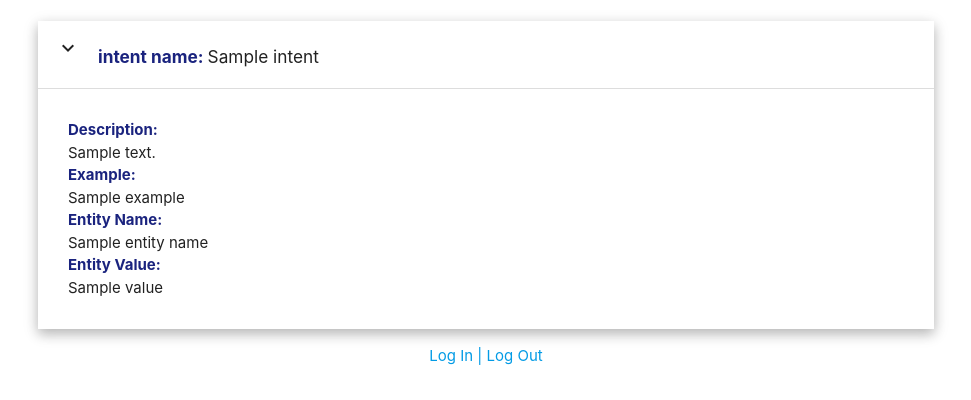
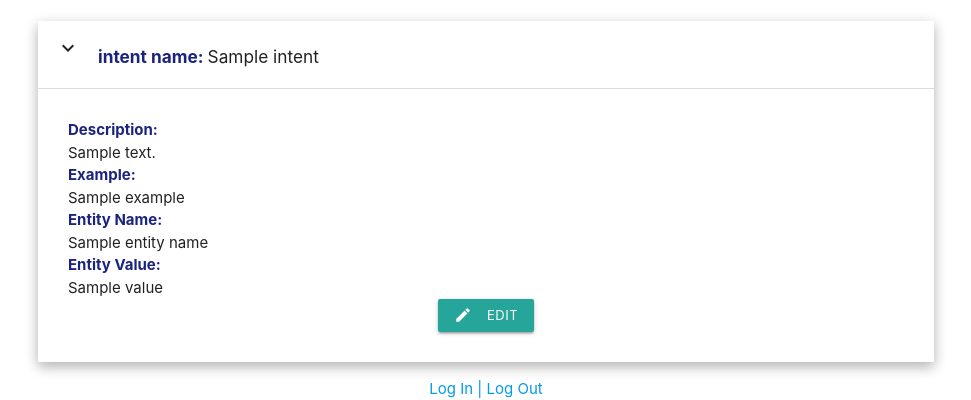
Before and after one commit to lilychuang78/milestone3, a Flask app: page /intents in a window 1280 px wide, after a click that opens the changed part. Shown: the part 407-807 px from the top of the page, without its empty margins (154-1125 px from the left). Before the commit the page ends 772 px from the top, so only its background shows below. Run offline with Flask 2, Linux system fonts and the light colour scheme; a database or web service that is not in the repository returns one stand-in record (values such as "Sample title"); some libraries are stand-ins or nearby versions.

Commit message:
add edit and delete button, only allow admin to see delete button

```diff
--- a/templates/intents.html
+++ b/templates/intents.html
@@ -45,6 +45,12 @@
                         {{ value }}<br>
                     {% endfor %}
                 </li>
+                <div class="center-align">
+                    <a class="waves-effect waves-light btn-small"><i class="material-icons left">edit</i>Edit</a>
+                    {% if session.user|lower == "admin"|lower %}
+                        <a class="waves-effect waves-light btn-small"><i class="material-icons left">delete_forever</i>Delete</a>
+                    {% endif %}
+                </div>
             </ul>
         </div>
     </li>
```
